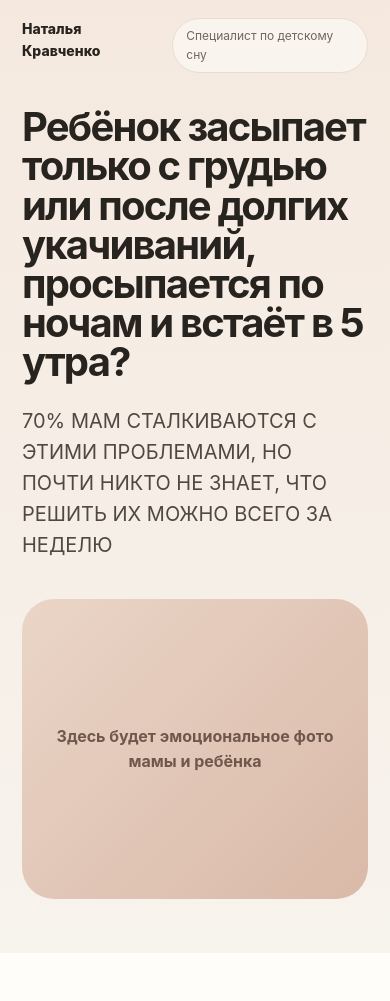
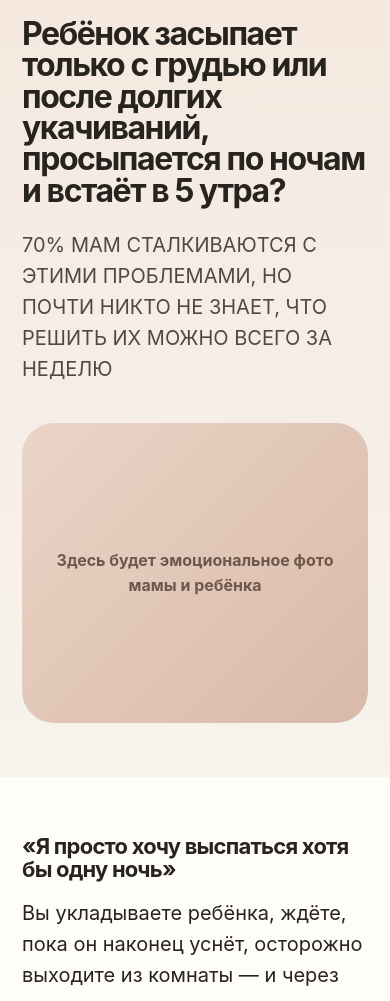
Before and after one commit to ivanpetroffdirect/sperva_pospi_longread1, a plain HTML site: page index.html in a window 390 px wide. Shown: the top 1001 px of the page. Drawn offline with Linux system fonts and the light colour scheme.

Commit message:
Update index.html

```diff
--- a/index.html
+++ b/index.html
@@ -65,7 +65,7 @@ img {
 ========================= */
 
 h1 {
-  font-size: clamp(40px, 7vw, 72px);
+  font-size: clamp(32px, 7vw, 72px);
   line-height: .98;
   letter-spacing: -.045em;
   margin: 0 0 24px;
@@ -73,14 +73,14 @@ h1 {
 }
 
 h2 {
-  font-size: clamp(32px, 5vw, 50px);
+  font-size: clamp(22px, 5vw, 50px);
   line-height: 1.02;
   letter-spacing: -.035em;
   margin: 0 0 18px;
 }
 
 h3 {
-  font-size: 22px;
+  font-size: 18px;
   line-height: 1.15;
   margin: 0 0 10px;
 }
@@ -541,18 +541,6 @@ section {
 <header class="hero">
 
   <div class="wrap">
-
-    <div class="top">
-
-      <div class="logo">
-        Наталья Кравченко
-      </div>
-
-      <div class="tag">
-        Специалист по детскому сну
-      </div>
-
-    </div>
 
 
     <h1>
```
